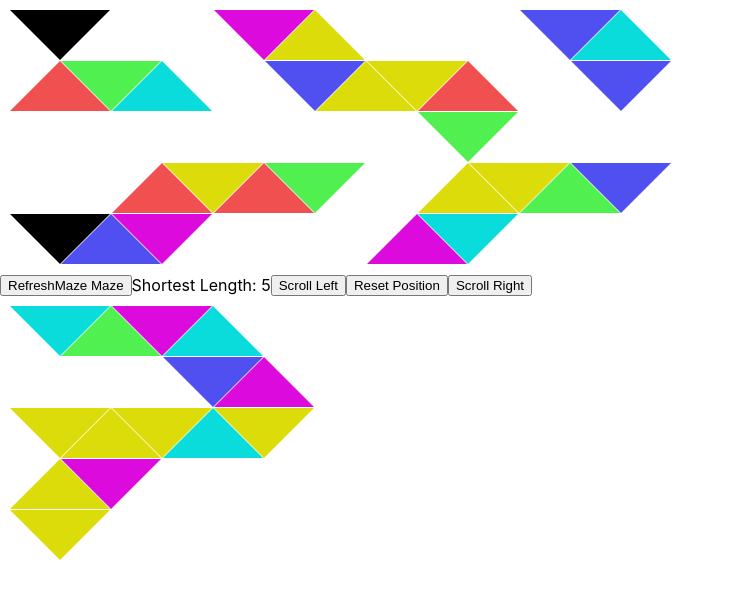
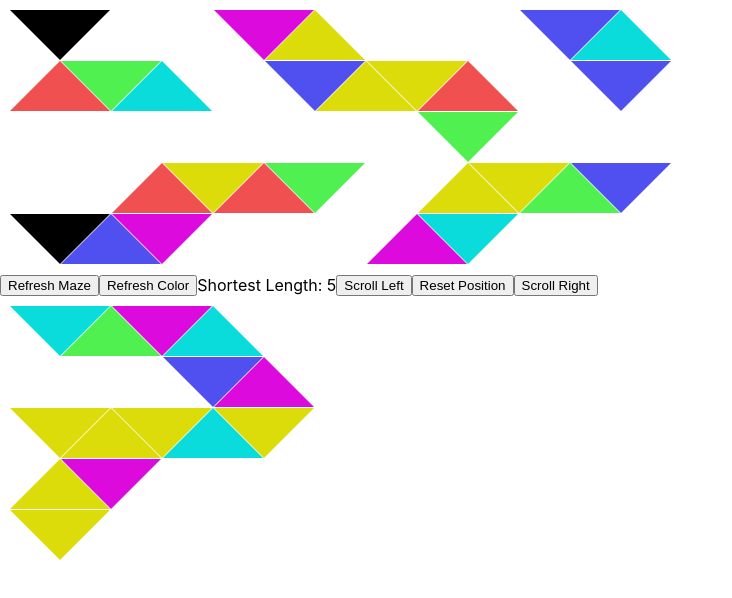
Before and after one commit to lix42/prisma-maze, a React (Create React App) app: page / in a window 1280 px wide. Shown: the top 598 px of the page, without its empty margins (0-732 px from the left). Built offline with nearby package versions, Linux system fonts and the light colour scheme.

Commit message:
refresh color

```diff
--- a/src/components/Container/component.tsx
+++ b/src/components/Container/component.tsx
@@ -4,6 +4,7 @@ import { controlBar } from "./style";
 import {
   DataGridHandledActions,
   createDataGridConstructMazeAction,
+  createDataGridNoopAction,
 } from "../../reducer/dataGrid";
 import { UiGrid } from "../../logic/uiGrid";
 import { Grid } from "../Grid/grid";
@@ -32,6 +33,10 @@ export const Container: React.FC<ContainerProps> = ({
     [dispatch, dataGridHeight]
   );
 
+  const refreshColor = useCallback(() => dispatch(createDataGridNoopAction()), [
+    dispatch,
+  ]);
+
   const scrollLeft = useCallback(() => {
     let newOffset = offset + 2;
     if (newOffset >= uiGridWidth) {
@@ -58,7 +63,8 @@ export const Container: React.FC<ContainerProps> = ({
         offset={offset}
       />
       <div className={cx(controlBar)}>
-        <button onClick={refreshMaze}>RefreshMaze Maze</button>
+        <button onClick={refreshMaze}>Refresh Maze</button>
+        <button onClick={refreshColor}>Refresh Color</button>
         Shortest Length: {shortestLength}
         <button onClick={scrollLeft}>Scroll Left</button>
         <button
--- a/src/reducer/dataGrid.ts
+++ b/src/reducer/dataGrid.ts
@@ -18,6 +18,7 @@ enum DataGridActionType {
   clear = "@@datagrid/clear",
   reset = "@@datagrid/reset",
   constructMaze = "@@datagrid/construct-maze",
+  noop = "@@datagrid/noop",
 }
 
 interface DataGridConnectAction {
@@ -105,13 +106,22 @@ export const createDataGridConstructMazeAction = (
   endColumnIndex,
 });
 
+interface DataGridNoopAction {
+  readonly type: DataGridActionType.noop;
+}
+
+export const createDataGridNoopAction = (): DataGridNoopAction => ({
+  type: DataGridActionType.noop,
+});
+
 export type DataGridHandledActions =
   | DataGridConnectAction
   | DataGridDisconnectAction
   | DataGridToggleConnectAction
   | DataGridClearAction
   | DataGridResetAction
-  | DataGridConstructMazeAction;
+  | DataGridConstructMazeAction
+  | DataGridNoopAction;
 
 const handleConnect = (grid: DataGrid, action: DataGridConnectAction) => {
   const { cellId, direction } = action;
@@ -209,5 +219,7 @@ export const dataGridReducer: Reducer<DataGrid, DataGridHandledActions> = (
       return resetGrid(state, action);
     case DataGridActionType.constructMaze:
       return constructMaze(state, action);
+    case DataGridActionType.noop:
+      return { ...state };
   }
 };
```
